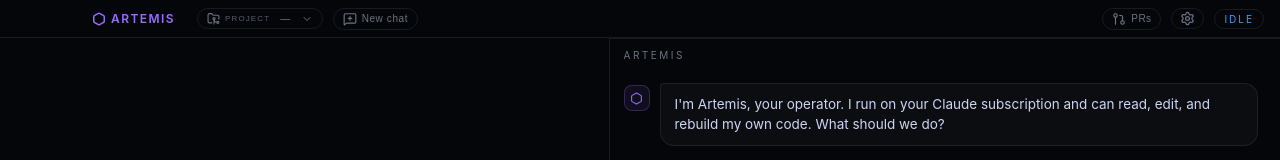
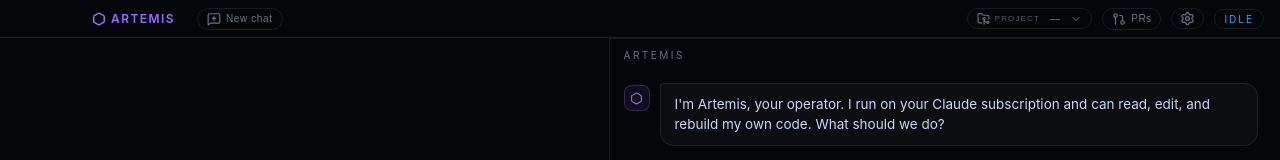
Before and after one commit to reuben-stone/artemis, a React (Vite) app in the folder src/renderer/: page / in a window 1280 px wide. Shown: the top 160 px of the page. Built offline with nearby package versions, Linux system fonts and the light colour scheme.

Commit message:
Toolbar order: New chat on the left, Project + PRs grouped on the right
New chat is the primary action (left after the brand); Project switcher, PR
queue, and Settings cluster on the right as the management/context group.

```diff
--- a/src/renderer/src/App.tsx
+++ b/src/renderer/src/App.tsx
@@ -517,7 +517,18 @@
           <Hexagon size={14} strokeWidth={2.5} /> ARTEMIS
         </span>
         <div className="titlebar-right">
-          {/* Context */}
+          {/* Left: primary action */}
+          <button
+            className="new-convo"
+            onClick={newConversation}
+            title="Start a new conversation (keeps history)"
+          >
+            <MessageSquarePlus size={14} /> New chat
+          </button>
+
+          <span className="titlebar-spacer" />
+
+          {/* Right: context + management + status */}
           <button
             className={`project-switch ${activeProject && activeProject.name !== 'artemis (self)' ? 'on' : ''}`}
             onClick={() => (showProjects ? setShowProjects(false) : openProjects())}
@@ -528,17 +539,6 @@
             {activeProject?.name ?? '—'}
             <ChevronDown size={12} className="btn-caret" />
           </button>
-          <button
-            className="new-convo"
-            onClick={newConversation}
-            title="Start a new conversation (keeps history)"
-          >
-            <MessageSquarePlus size={14} /> New chat
-          </button>
-
-          <span className="titlebar-spacer" />
-
-          {/* Actions */}
           <button
             className={`pr-queue-btn ${pendingPrs > 0 ? 'on' : ''}`}
             onClick={() => (showPrs ? setShowPrs(false) : openPrs())}
```
